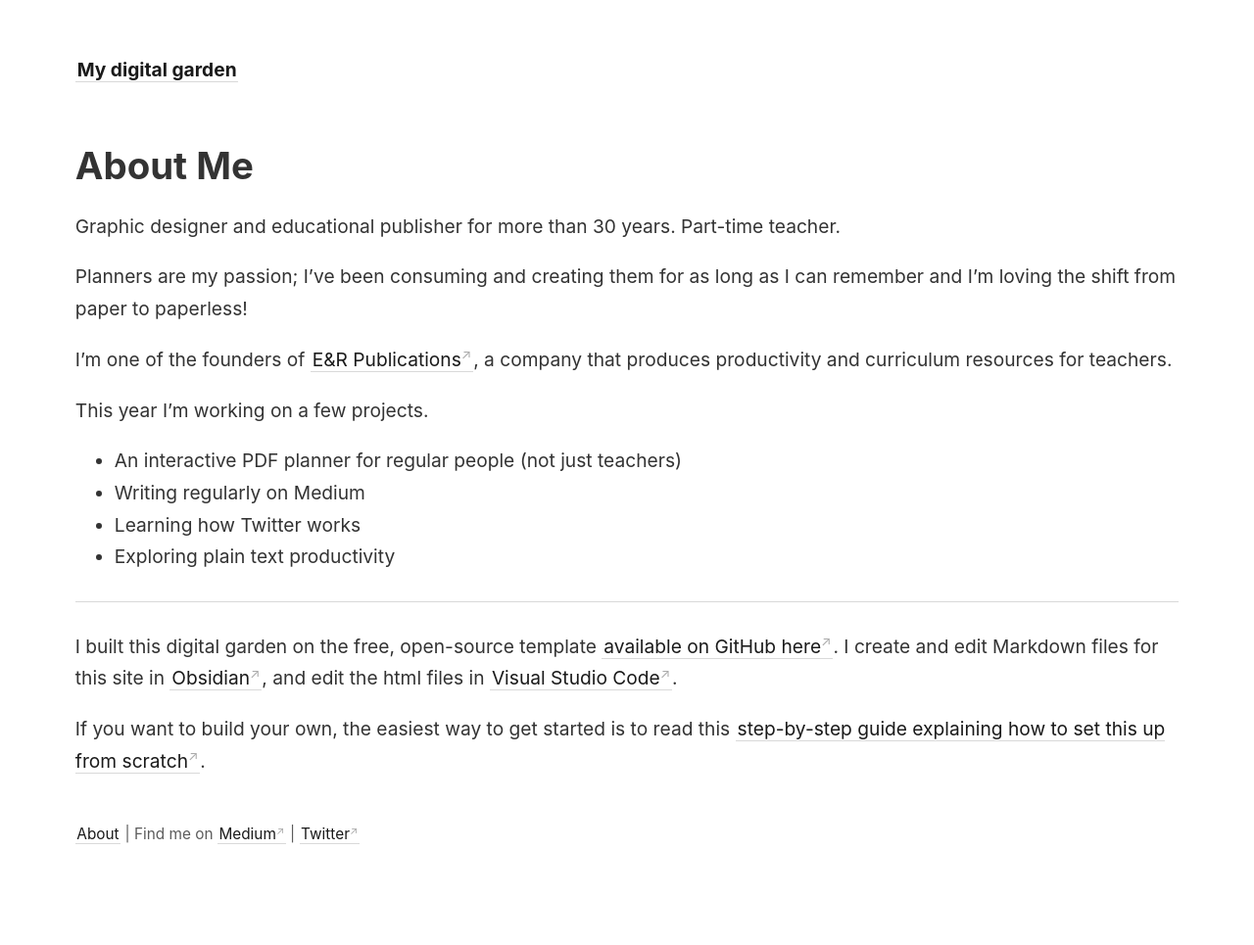
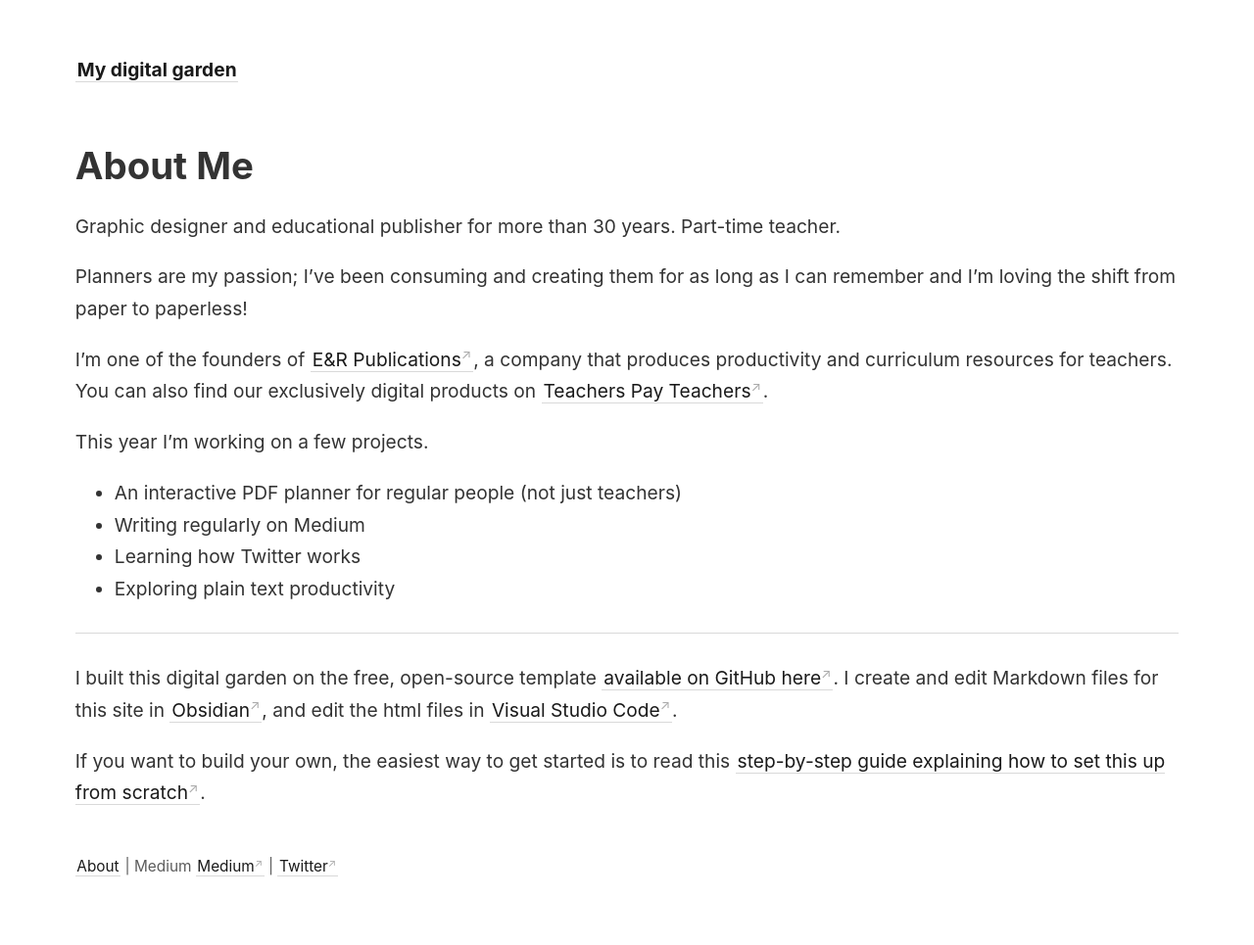
Before and after one commit to miscemw/Paper-Less, a Jekyll site: the page built from _pages/about.md, in a window 1280 px wide. Shown: the whole page at 98% size. Built offline with Jekyll 4.4.1, drawn with Linux system fonts in a browser that asks for light colours; before the commit the page ends 932 px from its top, so only the background shows below that.

Commit message:
About, footer, banner experiment

```diff
--- a/_includes/footer.html
+++ b/_includes/footer.html
@@ -1 +1 @@
-<a class="internal-link" href="/about">About</a> | Find me on <a href = "https://miscellaneplans.medium.com" target = "_blank">Medium</a> | <a href = "https://twitter.com/miscellaneplans" target = "_blank">Twitter</a>
+<a class="internal-link" href="/about">About</a> | Medium <a href = "https://miscellaneplans.medium.com" target = "_blank">Medium</a> | <a href = "https://twitter.com/miscellaneplans" target = "_blank">Twitter</a>
--- a/_pages/about.md
+++ b/_pages/about.md
@@ -9,7 +11,7 @@
 
 Planners are my passion; I’ve been consuming and creating them for as long as I can remember and I’m loving the shift from paper to paperless!
 
-I'm one of the founders of [E&R Publications](https://eandrpublications.com.au/), a company that produces productivity and curriculum resources for teachers.
+I'm one of the founders of [E&R Publications](https://eandrpublications.com.au/), a company that produces productivity and curriculum resources for teachers. You can also find our exclusively digital products on [Teachers Pay Teachers](https://www.teacherspayteachers.com/Store/E-And-R-Publications).
 
 This year I'm working on a few projects.
 - An interactive PDF planner for regular people (not just teachers)
```
Also changed, not shown: other parts of _pages/about.md (+2 -0 lines), assets/miscellaneplans banner.jpg (added).
